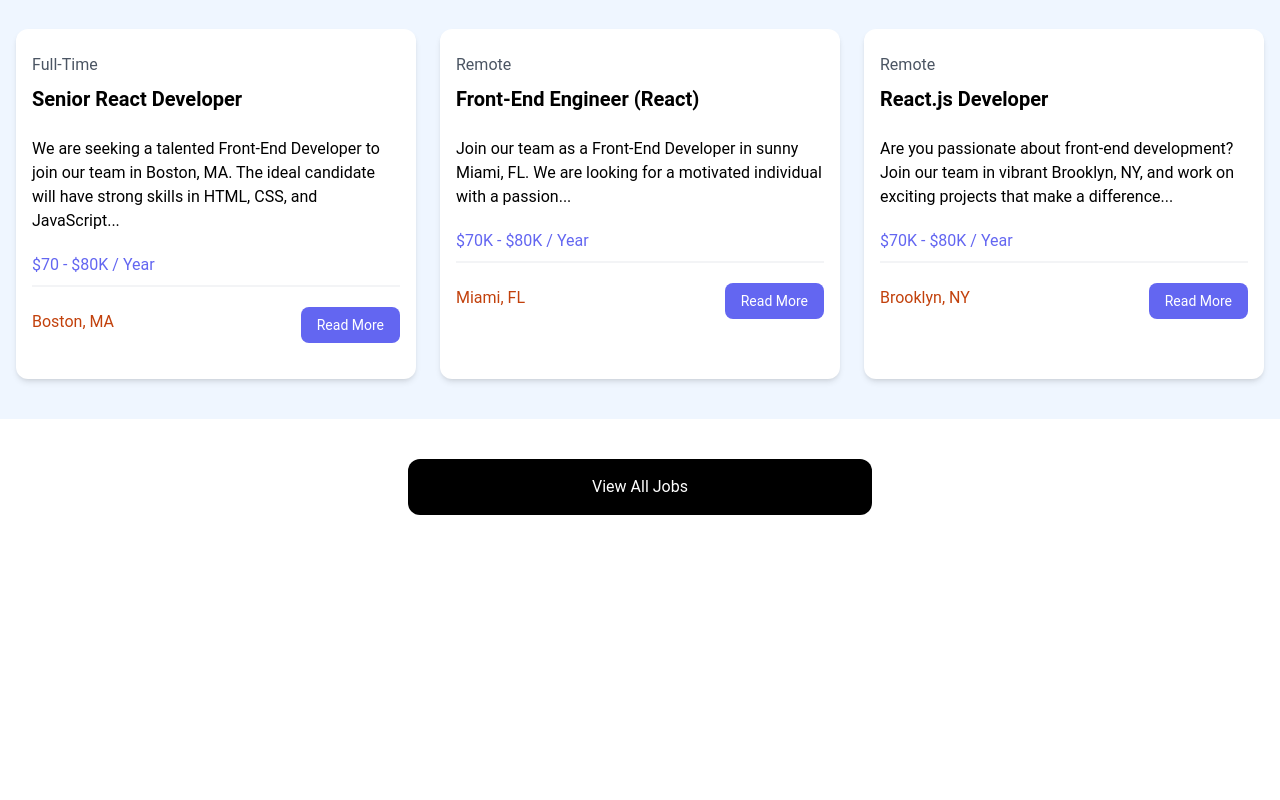
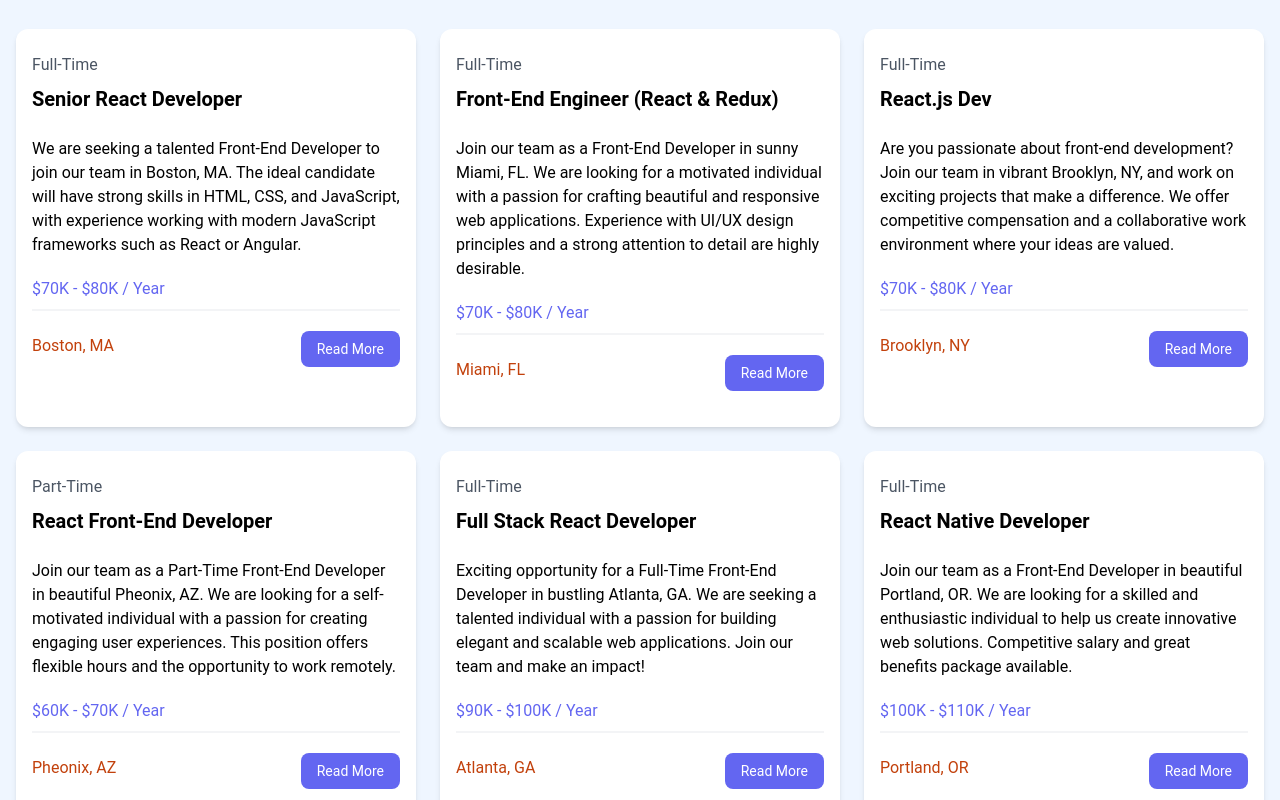
Before and after one commit to SaroshAhmad/ReactDevJobPortal, a React (Vite) app in the folder react-jobs/: page /jobs in a window 1280 px wide. Shown: the part 680-1480 px from the top of the page. Before the commit the page ends 1235 px from the top, so only its background shows below. Built offline with nearby package versions, Linux system fonts and the light colour scheme.

Commit message:
Add JobListing component and update JobListings component

```diff
--- /dev/null
+++ b/react-jobs/src/components/JobListing.jsx
@@ -0,0 +1,37 @@
+import React from 'react'
+
+const JobListing = ({ job }) => {
+    return (
+        <div className="bg-white rounded-xl shadow-md relative">
+            <div className="p-4">
+                <div className="mb-6">
+                    <div className="text-gray-600 my-2">{job.type}</div>
+                    <h3 className="text-xl font-bold">{job.title}</h3>
+                </div>
+
+                <div className="mb-5">
+                    {job.description}
+                </div>
+
+                <h3 className="text-indigo-500 mb-2">{job.salary} / Year</h3>
+
+                <div className="border border-gray-100 mb-5"></div>
+
+                <div className="flex flex-col lg:flex-row justify-between mb-4">
+                    <div className="text-orange-700 mb-3">
+                        <i className="fa-solid fa-location-dot text-lg"></i>
+                        {job.location}
+                    </div>
+                    <a
+                        href={`/job/${job.id}`}
+                        className="h-[36px] bg-indigo-500 hover:bg-indigo-600 text-white px-4 py-2 rounded-lg text-center text-sm"
+                    >
+                        Read More
+                    </a>
+                </div>
+            </div>
+        </div>
+    )
+}
+
+export default JobListing
--- a/react-jobs/src/components/JobListings.jsx
+++ b/react-jobs/src/components/JobListings.jsx
@@ -1,5 +1,6 @@
 import React from 'react'
 import jobs from '../jobs.json'
+import JobListing from './JobListing'
 
 const JobListings = () => {
     console.log(jobs)
@@ -11,96 +12,9 @@ const JobListings = () => {
                     Browse Jobs
                 </h2>
                 <div className="grid grid-cols-1 md:grid-cols-3 gap-6">
-                    {/* <!-- Job Listing 1 --> */}
-                    <div className="bg-white rounded-xl shadow-md relative">
-                        <div className="p-4">
-                            <div className="mb-6">
-                                <div className="text-gray-600 my-2">Full-Time</div>
-                                <h3 className="text-xl font-bold">Senior React Developer</h3>
-                            </div>
-
-                            <div className="mb-5">
-                                We are seeking a talented Front-End Developer to join our team in Boston, MA. The ideal candidate will have strong skills in HTML, CSS, and JavaScript...
-                            </div>
-
-                            <h3 className="text-indigo-500 mb-2">$70 - $80K / Year</h3>
-
-                            <div className="border border-gray-100 mb-5"></div>
-
-                            <div className="flex flex-col lg:flex-row justify-between mb-4">
-                                <div className="text-orange-700 mb-3">
-                                    <i className="fa-solid fa-location-dot text-lg"></i>
-                                    Boston, MA
-                                </div>
-                                <a
-                                    href="job.html"
-                                    className="h-[36px] bg-indigo-500 hover:bg-indigo-600 text-white px-4 py-2 rounded-lg text-center text-sm"
-                                >
-                                    Read More
-                                </a>
-                            </div>
-                        </div>
-                    </div>
-                    {/* <!-- Job Listing 2 --> */}
-                    <div className="bg-white rounded-xl shadow-md relative">
-                        <div className="p-4">
-                            <div className="mb-6">
-                                <div className="text-gray-600 my-2">Remote</div>
-                                <h3 className="text-xl font-bold">Front-End Engineer (React)</h3>
-                            </div>
-
-                            <div className="mb-5">
-                                Join our team as a Front-End Developer in sunny Miami, FL. We are looking for a motivated individual with a passion...
-                            </div>
-
-                            <h3 className="text-indigo-500 mb-2">$70K - $80K / Year</h3>
-
-                            <div className="border border-gray-100 mb-5"></div>
-
-                            <div className="flex flex-col lg:flex-row justify-between mb-4">
-                                <div className="text-orange-700 mb-3">
-                                    <i className="fa-solid fa-location-dot text-lg"></i>
-                                    Miami, FL
-                                </div>
-                                <a
-                                    href="job.html"
-                                    className="h-[36px] bg-indigo-500 hover:bg-indigo-600 text-white px-4 py-2 rounded-lg text-center text-sm"
-                                >
-                                    Read More
-                                </a>
-                            </div>
-                        </div>
-                    </div>
-                    {/* <!-- Job Listing 3 --> */}
-                    <div className="bg-white rounded-xl shadow-md relative">
-                        <div className="p-4">
-                            <div className="mb-6">
-                                <div className="text-gray-600 my-2">Remote</div>
-                                <h3 className="text-xl font-bold">React.js Developer</h3>
-                            </div>
-
-                            <div className="mb-5">
-                                Are you passionate about front-end development? Join our team in vibrant Brooklyn, NY, and work on exciting projects that make a difference...
-                            </div>
-
-                            <h3 className="text-indigo-500 mb-2">$70K - $80K / Year</h3>
-
-                            <div className="border border-gray-100 mb-5"></div>
-
-                            <div className="flex flex-col lg:flex-row justify-between mb-4">
-                                <div className="text-orange-700 mb-3">
-                                    <i className="fa-solid fa-location-dot text-lg"></i>
-                                    Brooklyn, NY
-                                </div>
-                                <a
-                                    href="job.html"
-                                    className="h-[36px] bg-indigo-500 hover:bg-indigo-600 text-white px-4 py-2 rounded-lg text-center text-sm"
-                                >
-                                    Read More
-                                </a>
-                            </div>
-                        </div>
-                    </div>
+                    {jobs.map((job) => (
+                        <JobListing key={job.id} job={job} />
+                    ))}
                 </div>
             </div>
         </section>
```
